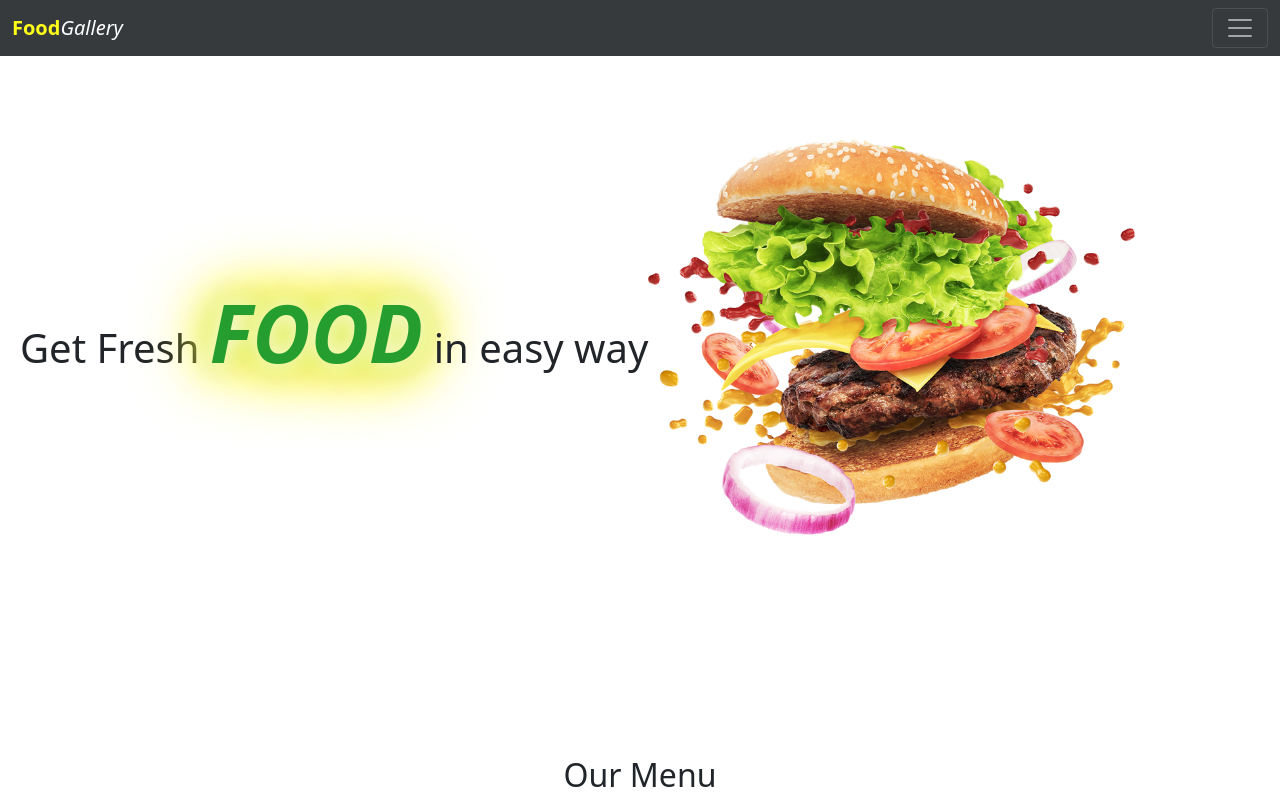
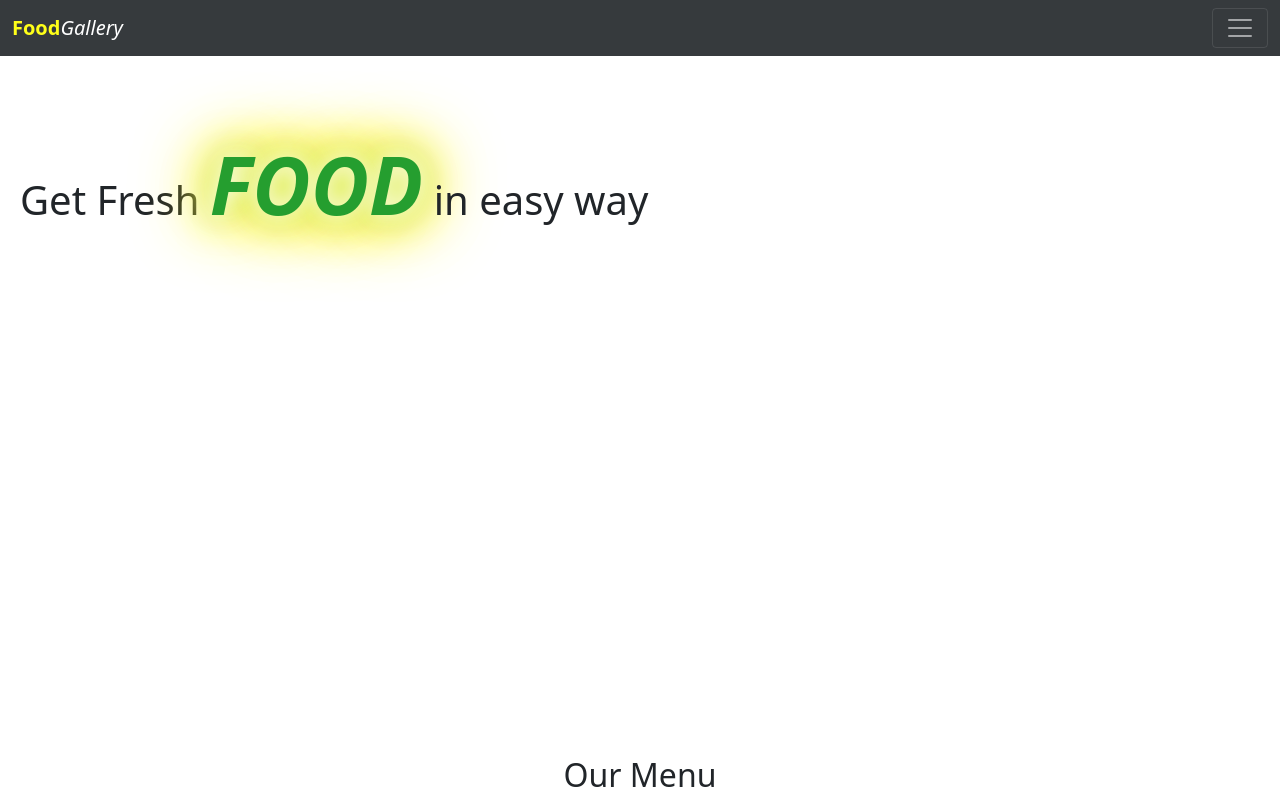
Before and after one commit to Sohaib-Azhar010/sohaibsrestraunt, a plain HTML site: page index.html in a window 1280 px wide. Shown: the top 800 px of the page. Drawn offline with nearby package versions, Linux system fonts and the light colour scheme.

Commit message:
Update index.html

```diff
--- a/index.html
+++ b/index.html
@@ -76,9 +76,9 @@
           </h1>
         </div>
 
-        <div class="mainimage">
+<!--         <div class="mainimage">
           <img src="Imgs/main_img.png" alt="" />
-        </div>
+        </div> -->
       </div>
     </div>
 
```
